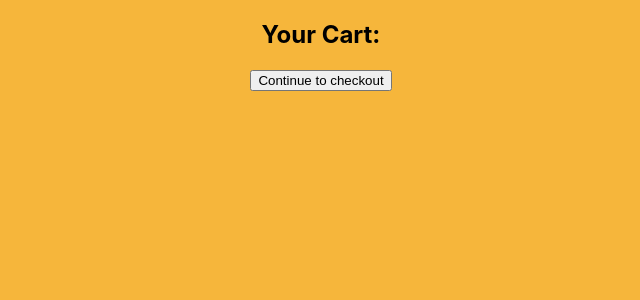
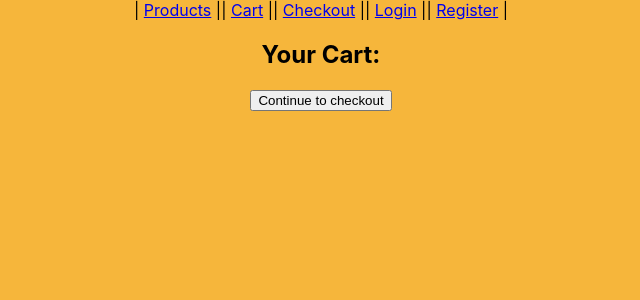
Before and after one commit to RumrillJ/SmileMart, a React (Create React App) app in the folder frontend/: page /cart in a window 1280 px wide. Shown: the top 300 px of the page, without its empty margins (319-959 px from the left). Built offline with nearby package versions, Linux system fonts and the light colour scheme.

Commit message:
Finished Navbar FC & added to appropriate pages

```diff
--- a/frontend/src/components/Auth/Login.tsx
+++ b/frontend/src/components/Auth/Login.tsx
@@ -8,6 +8,7 @@ import { toast } from 'react-toastify';
 import 'react-toastify/dist/ReactToastify.css';
 import { useUser } from '../../contexts/UserContext';
 import { loginUser } from '../../api/authAPI';
+import  { Navbar, defaultLinks }  from "../Reusable/Navbar";
 
 export const Login: React.FC = () => {
     //const [user, setUser] = useState<UserInterface>({ username: "", password: "" });
@@ -54,6 +55,10 @@ export const Login: React.FC = () => {
     };
 
     return (
+		<div>
+			<div>
+				<Navbar links={defaultLinks} />
+			</div>
 			<div className="login">
 				<div className="text-container">
 				<h1>Welcome to SmileMart!</h1>
@@ -70,6 +75,7 @@ export const Login: React.FC = () => {
 				<button className="login-button" onClick={login}>Login</button>
 				<p className="register-link">Don't have an account? <span onClick={() => navigate("/register")}>Sign up</span></p>
 			</div>
+		</div>
     );
 };
 
--- a/frontend/src/components/Checkout/Cart.tsx
+++ b/frontend/src/components/Checkout/Cart.tsx
@@ -1,11 +1,15 @@
 import { useCart } from "../../contexts/CartContext"
 import { ProductItem } from "../Product/ProductItem"
+import  { Navbar, defaultLinks }  from "../Reusable/Navbar";
 
 export const Cart: React.FC = () => {
 	const { cart } = useCart()
 
 	return (
 		<div>
+			<div>
+				<Navbar links={defaultLinks} />
+			</div>
 			<h2>Your Cart: </h2>
 			{Object.values(cart).map((product, index) => {
 				return <ProductItem product={product} key={"prd" + index}/>
--- a/frontend/src/components/Checkout/Checkout.tsx
+++ b/frontend/src/components/Checkout/Checkout.tsx
@@ -1,4 +1,5 @@
 import { useNavigate } from "react-router-dom";
+import  { Navbar, defaultLinks }  from "../Reusable/Navbar";
 
 export const Checkout: React.FC = () => {
 
@@ -6,6 +7,9 @@ export const Checkout: React.FC = () => {
     const navigate = useNavigate();
     return(
         <div>
+			<div>
+				<Navbar links={defaultLinks} />
+			</div>
             <h2>Thank you for shopping with us!</h2>
             <p>Your order ID is: </p>
             <button onClick={() => navigate("/")}>Back to Products</button>
--- a/frontend/src/components/Pages/ProductsPage.tsx
+++ b/frontend/src/components/Pages/ProductsPage.tsx
@@ -1,6 +1,8 @@
 import { useEffect, useState } from "react"
 import { ProductsContainer } from "../Product/ProductsContainer"
 import { ProductMenu } from "../Product/ProductMenu"
+import  { Navbar, defaultLinks }  from "../Reusable/Navbar";
+import { Sidebar } from "../Reusable/Sidebar";
 
 export const ProductsPage: React.FC = () => {
 
@@ -15,6 +17,9 @@ export const ProductsPage: React.FC = () => {
 	return (
 		<div>
 			<h2>SmileMart</h2>
+			<div>
+				<Navbar links={defaultLinks} />
+			</div>
 			<ProductMenu/>
 			<ProductsContainer products={products}/>
 		</div>
--- a/frontend/src/components/Product/ProductItem.tsx
+++ b/frontend/src/components/Product/ProductItem.tsx
@@ -1,5 +1,6 @@
 import { useCart } from "../../contexts/CartContext"
 import { ProductInterface } from "../../interfaces/ProductInterface"
+import  { Navbar, defaultLinks }  from "../Reusable/Navbar";
 
 interface Props {
 	product: ProductInterface
@@ -14,6 +15,9 @@ export const ProductItem: React.FC<Props> = ({ product }) => {
 
 	return (
 		<div>
+			<div>
+				<Navbar links={defaultLinks} />
+			</div>
 			<h5>{JSON.stringify(product)}</h5>
 			<h5>{cart[product.productId]?.quantity ?? ""}</h5>
 
--- a/frontend/src/components/Reusable/Navbar.tsx
+++ b/frontend/src/components/Reusable/Navbar.tsx
@@ -1,26 +1,36 @@
 import React from 'react';
 import { Link } from 'react-router-dom';
 
-/* Mini interface NavbarProps allows for dynamic set of navbar paths*/
 
 interface NavbarProps {
   links: { title: string; path: string }[];
 }
 
+export const defaultLinks: { title: string; path: string }[] = [
+	{ title: "Products", path: '/' },
+	//{ title: "Profile", path: '/profile' },
+	{ title: "Cart", path: '/cart' },
+	{ title: "Checkout", path: '/checkout' },
+	{ title: "Login", path: '/login' },
+	{ title: "Register", path: '/register' },
+];
 
-const Navbar: React.FC<NavbarProps> = ({ links }) => {
+export const Navbar: React.FC<NavbarProps> = ({ links }) => {
   return (
     <nav>
         {links.map((link, index) => (
           <span key={index}>
-            <Link to={link.path}>{link.title}</Link> |
+            | <Link to={link.path}>{link.title}</Link> |
           </span>
         ))}
     </nav>
   );
 };
 
-/* Original hardcoded navbar */
+
+/*
+
+Original hardcoded navbar
 
 export const NavbarStatic: React.FC<NavbarProps> = ({ links }) => {
 	return (
@@ -44,4 +54,5 @@ export const NavbarStatic: React.FC<NavbarProps> = ({ links }) => {
 	);
   };
 
+*/
 export default Navbar;
```
Also changed, not shown: frontend/src/components/Reusable/Sidebar.tsx (+8 -3 lines). Lines whose indentation alone changed are shown as unchanged.
